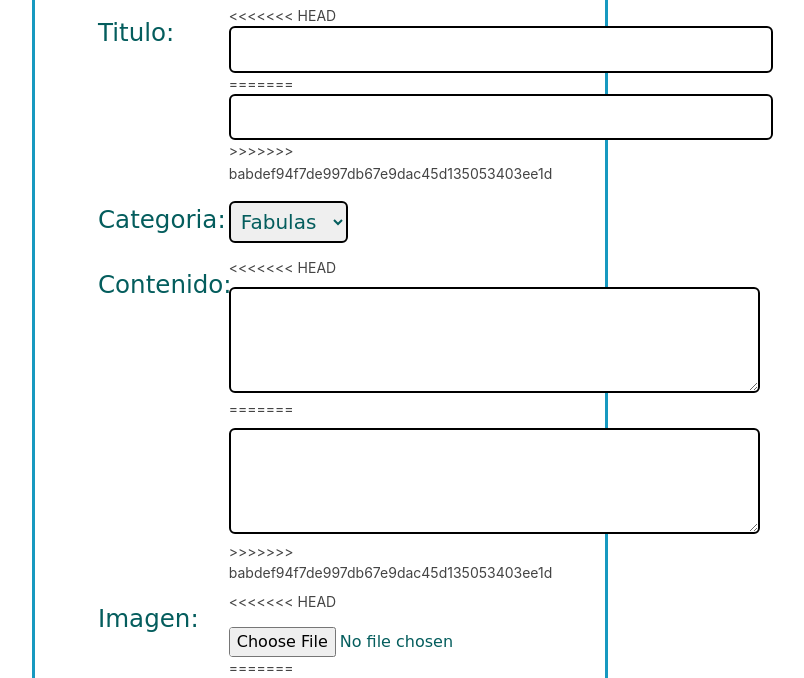
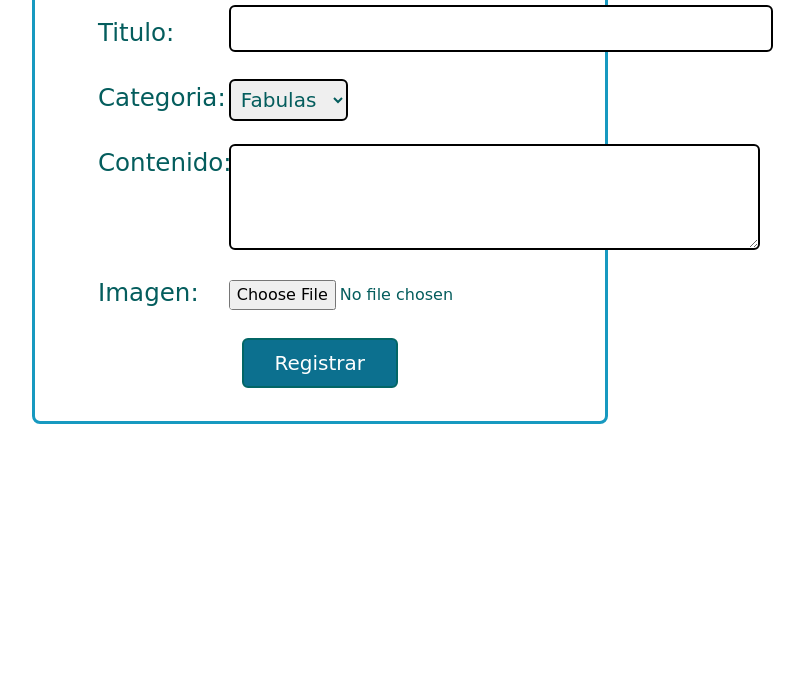
Before and after one commit to JessRod2000/colorinColorado, a plain HTML site: page registroCuentoCorto.html in a window 1280 px wide. Shown: the part 402-1080 px from the top of the page, without its empty margins (301-1105 px from the left). After the commit the page ends 826 px from the top, so only its background shows below. Drawn offline with nearby package versions, Linux system fonts and the light colour scheme; a web font is replaced by a local one.

Commit message:
conflictos archivo registarCuentoCuento.html resueltos

```diff
--- a/registroCuentoCorto.html
+++ b/registroCuentoCorto.html
@@ -35,15 +35,11 @@
             </div>
             <div class="col-md-7">
                 <div class="input-contenedor" >
-<<<<<<< HEAD
-                    <input type="text" id="titulobox"  name="titulo" size="48" required>
-=======
                     <input type="text" id="titulobox"  name="titulo" size="48" required onkeydown="validacion()">
                 </div>
                 <div>
                     <span id="text1"></span>
                     <span id="text2"></span>
->>>>>>> babdef94f7de997db67e9dac45d135053403ee1d
                 </div>
             </div>
         </div>
@@ -71,14 +67,9 @@
             </div>
             <div class="col-md-7">
                 <div class="input-contenedor">
-<<<<<<< HEAD
-                    <textarea id="contenidobox" class="formulario_input"name="contenido" required
-                rows="4" cols="50"></textarea>
-=======
                     <textarea id="contenidobox" class="formulario_input"name="contenido"
                 rows="4" cols="50" required></textarea>
                 <span id="text3"></span>
->>>>>>> babdef94f7de997db67e9dac45d135053403ee1d
                 </div>
 
             </div>
@@ -92,13 +83,8 @@
             </div>
             <div class="col-md-7">
                 <div class="input-contenedor" >
-<<<<<<< HEAD
-                    <input class="elegir-archivo" type="file" name="file" required
-               accept=".png,.jpg, .jpeg" id="elegirArchivo" onchange = "validateimg (this)" />
-=======
                     <input class="elegir-archivo" type="file" name="file"
                accept=".png,.jpg, .jpeg" id="elegirArchivo" onchange = "validateimg (this)" required/>
->>>>>>> babdef94f7de997db67e9dac45d135053403ee1d
                 </div>
             </div>
         </div>
@@ -141,6 +127,7 @@
                 alert("This browser does not support HTML5.");
                 return false;
             }
+
     }
     </script>
 
@@ -173,6 +160,7 @@
     }
 </script>
 
+
     <script src="https://www.gstatic.com/firebasejs/7.15.1/firebase-app.js"></script>
     <script src="https://www.gstatic.com/firebasejs/7.15.1/firebase-storage.js"></script>
     <script src="https://www.gstatic.com/firebasejs/7.15.1/firebase-firestore.js"></script>
```
